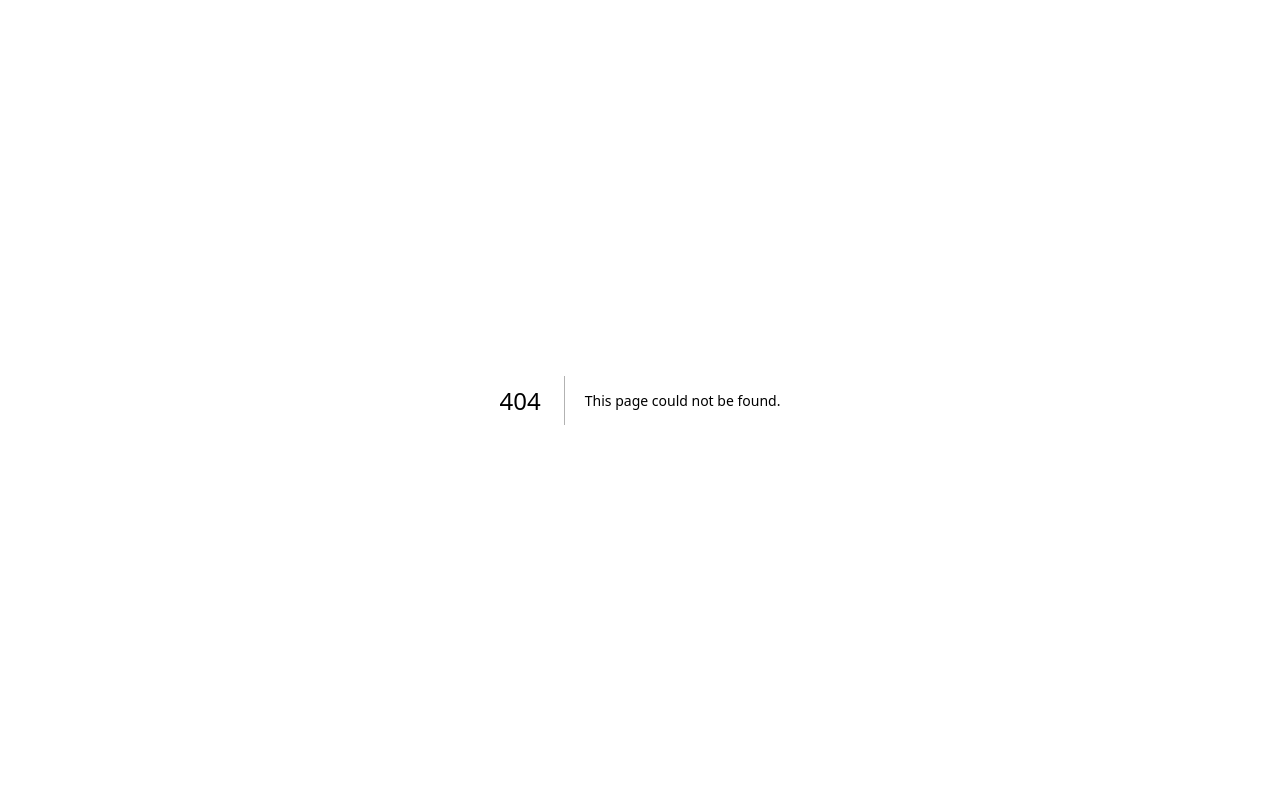
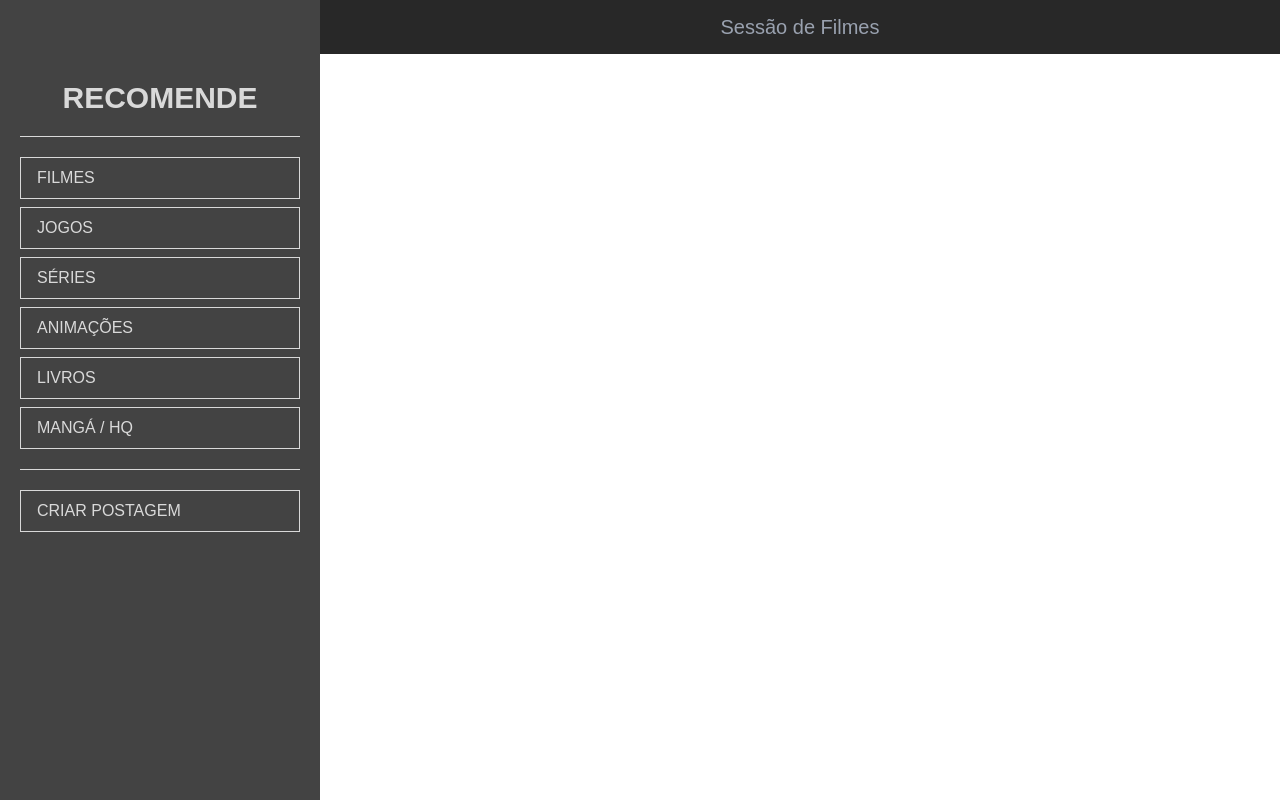
Before and after one commit to julia-alves-s/recomende-ifro, a Next.js app: page /teste in a window 1280 px wide. Before the commit this address had no page. Built offline with nearby package versions, Linux system fonts and the light colour scheme.

Commit message:
Barra Lateral e Header

```diff
--- /dev/null
+++ b/app/teste/page.tsx
@@ -0,0 +1,15 @@
+import BarraLateral from "@/components/BarraLateral";
+import Header from "@/components/Header";
+import Layout from "@/components/Layout";
+
+export default function testPage() {
+    return (
+        <>
+            <Layout pagina="Sessão de Filmes">
+                <div>
+
+                </div>
+            </Layout>
+        </>
+    )
+}
--- /dev/null
+++ b/components/BarraLateral.tsx
@@ -0,0 +1,42 @@
+"use client";
+
+import Link from "next/link";
+
+export default function BarraLateral() {
+    return (
+        <div className="w-80 h-full bg-[#434343] flex flex-col justify-between text-white/80">
+            <div>
+                <div className="text-3xl font-bold flex justify-center mt-20 mb-5">
+                    RECOMENDE
+                </div>
+                <div className="border-t m-5">
+                    <div className="flex flex-col pt-5 gap-2">
+                        <Link href={`/`} className="flex items-center border p-2">
+                            <p className="ml-2">FILMES</p>
+                        </Link>
+                        <Link href={`/`} className="flex items-center border p-2">
+                            <p className="ml-2">JOGOS</p>
+                        </Link>
+                        <Link href={`/`} className="flex items-center border p-2">
+                            <p className="ml-2">SÉRIES</p>
+                        </Link>
+                        <Link href={`/`} className="flex items-center border p-2">
+                            <p className="ml-2">ANIMAÇÕES</p>
+                        </Link>
+                        <Link href={`/`} className="flex items-center border p-2">
+                            <p className="ml-2">LIVROS</p>
+                        </Link>
+                        <Link href={`/`} className="flex items-center border p-2">
+                            <p className="ml-2">MANGÁ / HQ</p>
+                        </Link>
+                    </div>
+                </div>
+                <div className="border-t m-5">
+                    <Link href={`/`} className="flex items-center border p-2 mt-5">
+                        <p className="ml-2">CRIAR POSTAGEM</p>
+                    </Link>
+                </div>
+            </div>
+        </div>
+    );
+}
--- /dev/null
+++ b/components/Header.tsx
@@ -0,0 +1,17 @@
+
+interface Pag {
+    pagina: string
+}
+
+
+export default function Header({pagina}: Pag) {
+    return (
+        <header className="bg-[#282828] p-3">
+            <div className="flex items-center relative justify-center">
+                <p className="flex text-center text-gray-400 text-[20px]">
+                    {pagina}
+                </p>
+            </div>
+        </header>
+    )
+}
--- /dev/null
+++ b/components/Layout.tsx
@@ -0,0 +1,21 @@
+import BarraLateral from "./BarraLateral";
+import Header from "./Header";
+
+interface LayoutProps {
+    pagina: string
+    children: React.ReactNode
+}
+
+export default function Layout({ pagina, children }: LayoutProps) {
+    return (
+        <div className="h-screen flex overflow-hidden">
+            <BarraLateral />
+            <div className="flex flex-col flex-1 overflow-hidden">
+                <Header pagina={pagina} />
+                <main className="flex-1 overflow-y-auto">
+                    {children}
+                </main>
+            </div>
+        </div>
+    )
+}
--- a/package.json
+++ b/package.json
@@ -32,5 +32,5 @@
   "keywords": [],
   "author": "",
   "license": "ISC",
-  "type": "commonjs"
+  "type": "module"
 }
```
